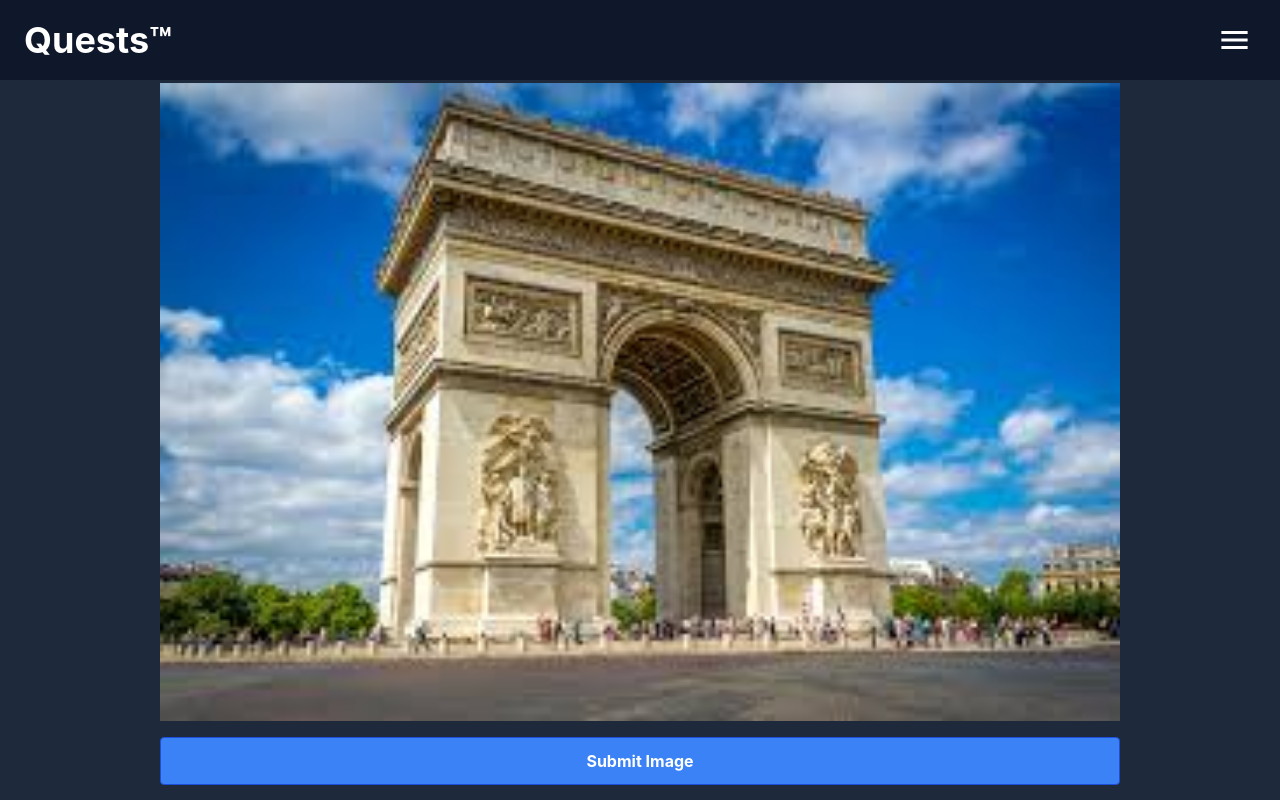
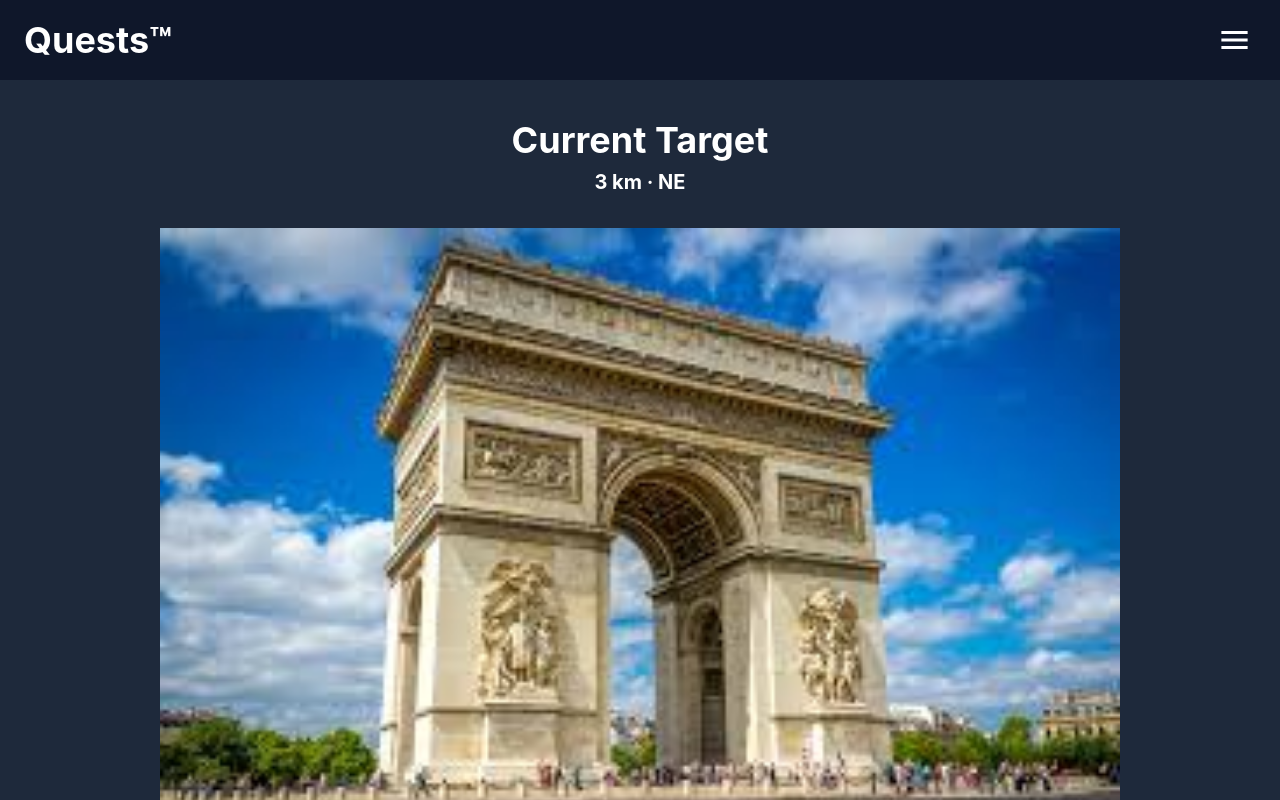
Before and after one commit to nnhphong/GrassQuest, a React (Vite) app in the folder frontend/: page / in a window 1280 px wide. Both pictures are taken after a click on the button "Navigate". Shown: the top 800 px of the page. Built offline with nearby package versions, Linux system fonts and the light colour scheme.

Commit message:
Fix game page ui

```diff
--- a/frontend/src/Game.jsx
+++ b/frontend/src/Game.jsx
@@ -2,11 +2,12 @@ import Monument from "./assets/monument1.jpg"
 
 function Game({setView}) {
   return (
-    <div className="bg-slate-800 h-[calc(100vh-5rem)] bg-cover flex flex-col justify-center">
-        <div className="flex flex-col justify-center items-center mb-10">
+    <div className="bg-slate-800 bg-cover flex flex-col items-center justify-center h-[calc(100vh-5rem)] pb-10 lg:h-auto lg:justify-normal lg:pt-10">
         <div className="text-4xl font-bold text-white">Current Target</div>
         <div className="text-xl pt-2 font-bold text-white">3 km · NE</div>
-            <img src={Monument} className="pt-4 object-cover w-9/12"/>
+        <div className="w-9/12 pt-4 flex">
+            <img src={Monument} className="pt-4 w-full"/>
+        </div>
         <button className="mt-4 bg-blue-500 hover:bg-blue-700 text-white font-bold py-2 px-4 border border-blue-700 rounded w-9/12 h-12 relative">
             <input
                 type="file"
@@ -21,10 +22,9 @@ function Game({setView}) {
                 <div>Submit Image</div>
             </div>
         </button>
-            <button className="mt-4 bg-blue-500 hover:bg-blue-700 text-white font-bold py-2 px-4 border border-blue-700 rounded w-9/12 h-12">
+        <button className="mt-4 bg-blue-500 hover:bg-blue-700 text-white font-bold py-2 px-4 border border-blue-700 rounded w-9/12 h-12 lg:mb-20">
             Hint
         </button>
-        </div>
     </div>
   )
 }
```
Lines whose indentation alone changed are shown as unchanged.
